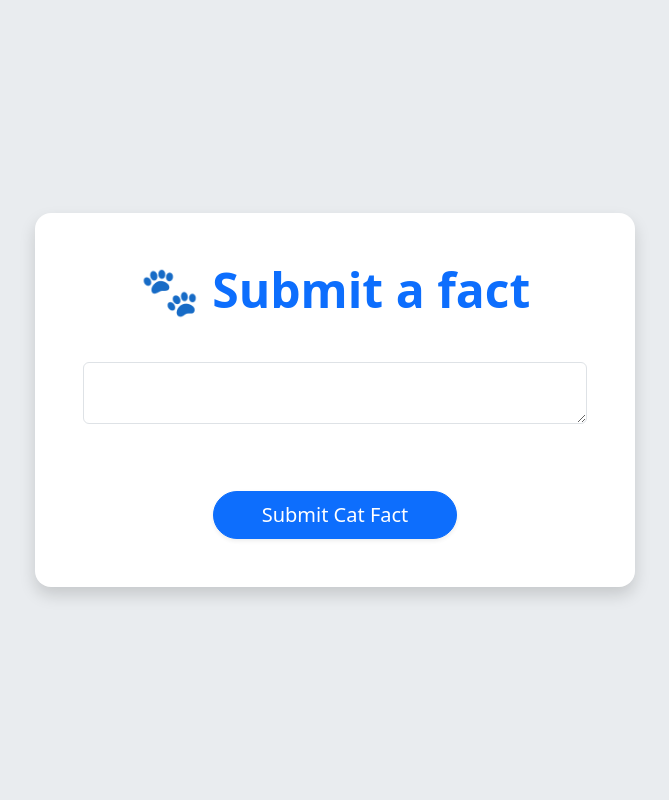
After one commit to ahmadsiddiqui/cat_api, a Django app: page /submit/ in a window 1280 px wide. The commit adds this page. Shown: the whole page, without its empty margins (305-974 px from the left). Run offline with Django 5.2, Linux system fonts and the light colour scheme.

Commit message:
now you can submit cat facts

```diff
--- a/cat_api/urls.py
+++ b/cat_api/urls.py
@@ -17,10 +17,12 @@ Including another URLconf
 from django.contrib import admin
 from django.urls import path, include
 from facts.views import frontend_view
+from facts.views import submit_view
 
 urlpatterns = [
     path('admin/', admin.site.urls),
     path('api/', include('facts.urls')),
     path('api-auth/', include('rest_framework.urls')),
     path('', frontend_view, name='home'),
+    path('submit/',submit_view, name='submit'),
 ]
--- a/facts/urls.py
+++ b/facts/urls.py
@@ -1,10 +1,18 @@
 from django.urls import path, include
 from rest_framework.routers import DefaultRouter
-from .views import CatFactViewSet
+from rest_framework.urlpatterns import format_suffix_patterns
+# from .views import CatFactViewSet
+from facts import views
 
 router = DefaultRouter()
-router.register(r'facts', CatFactViewSet)
+# router.register(r'facts', CatFactViewSet)
 
 urlpatterns = [
-    path('', include(router.urls)),
+    path("facts", views.catfact_list),
+    path("facts/<int:pk>", views.catfact_detail),
+    path("random", views.catfact_random)
 ]
+
+urlpatterns = format_suffix_patterns(urlpatterns)
+
+#urlpatterns.append(path('', include(router.urls)))
--- a/facts/views.py
+++ b/facts/views.py
@@ -1,27 +1,90 @@
 import random
+from django.http import HttpResponse, JsonResponse
+from django.views.decorators.csrf import csrf_exempt
 from rest_framework import viewsets
+from rest_framework.decorators import api_view, authentication_classes, permission_classes
 from django.shortcuts import render
 from rest_framework.decorators import action
 from rest_framework.response import Response
-from rest_framework.permissions import IsAuthenticatedOrReadOnly
+from rest_framework.permissions import IsAuthenticatedOrReadOnly, AllowAny
+from rest_framework.parsers import JSONParser
 from .models import CatFact
 from .serializers import CatFactSerializer
 
-class CatFactViewSet(viewsets.ModelViewSet):
-	queryset = CatFact.objects.all()
-	serializer_class = CatFactSerializer
-	permission_classes = [IsAuthenticatedOrReadOnly]
+# class CatFactViewSet(viewsets.ModelViewSet):
+# 	queryset = CatFact.objects.all()
+# 	serializer_class = CatFactSerializer
+# 	permission_classes = [IsAuthenticatedOrReadOnly]
 
-	@action(detail=False, methods=['get'])
-	def random(self, request):
-		count = self.queryset.count()
-		if count == 0:
-			return Response({"error":"No facts available"}, status=404)
+# 	@action(detail=False, methods=['get'])
+# 	def random(self, request):
+# 		count = self.queryset.count()
+# 		if count == 0:
+# 			return Response({"error":"No facts available"}, status=404)
 
-		random_index = random.randint(0, count-1)
-		fact=self.queryset[random_index]
-		serializer = self.get_serializer(fact)
-		return Response(serializer.data)
+# 		random_index = random.randint(0, count-1)
+# 		fact=self.queryset[random_index]
+# 		serializer = self.get_serializer(fact)
+# 		return Response(serializer.data)
 
 def frontend_view(request):
 	return render(request, 'index.html')
+
+def submit_view(request):
+	return render(request, 'submit.html')
+
+
+
+
+@api_view(['GET','POST'])
+@authentication_classes([]) # Removes SessionAuthentication and its CSRF check
+@permission_classes([AllowAny])
+@csrf_exempt
+def catfact_list(request):
+	if request.method == "GET":
+		cat_facts = CatFact.objects.all()
+		serializer = CatFactSerializer(cat_facts, many = True)
+		return JsonResponse(serializer.data, safe = False)
+	elif request.method == "POST":
+		#data = JSONParser().parse(request)
+		serializer = CatFactSerializer(data=request.data)
+		if serializer.is_valid():
+			serializer.save()
+			return JsonResponse(serializer.data, status=201)
+		return JsonResponse(serializer.errors, status=400)
+
+@api_view(['GET','PUT','DELETE'])
+@csrf_exempt
+def catfact_detail(request,pk):
+	try:
+		fact = CatFact.objects.get(pk=pk)
+	except CatFact.DoesNotExist:
+		return HttpResponse(status=404)
+
+	if request.method == "GET":
+		serializer = CatFactSerializer(fact)
+		return JsonResponse(serializer.data)
+	elif request.method == "PUT":
+		data = JSONParser().parse(request)
+		serializer = CatFactSerializer(fact, data=data)
+		if serializer.is_valid():
+			serializer.save()
+			return JsonResponse(serializer.data)
+		return JsonReposne(serializer.errors, status=400)
+	elif request.method == "DELETE":
+		fact.delete()
+		return HttpResponse(status=204)
+@api_view(['GET'])
+@csrf_exempt
+def catfact_random(request):
+	cat_facts = CatFact.objects.all()
+	if request.method == "GET":
+		count = cat_facts.count()
+		if count==0:
+			return HttpResponse("Error: No cat facts found",status=404)
+
+		random_index = random.randint(0, count-1)
+		fact = cat_facts[random_index]
+		serializer = CatFactSerializer(fact)
+		return JsonResponse(serializer.data)
+	return JsonReposne(serializer.errors, status=400)
--- /dev/null
+++ b/templates/submit.html
@@ -0,0 +1,89 @@
+<!DOCTYPE html>
+<html lang="en">
+<head>
+    <meta charset="UTF-8">
+    <meta name="viewport" content="width=device-width, initial-scale=1.0">
+    <title>Catfacts!</title>
+    <!-- Bootstrap 5 CSS -->
+    <link href="https://cdn.jsdelivr.net/npm/bootstrap@5.3.2/dist/css/bootstrap.min.css" rel="stylesheet">
+    <style>
+        body {
+            background-color: #e9ecef;
+            min-height: 100vh;
+            display: flex;
+            align-items: center;
+            justify-content: center;
+        }
+        .fact-card {
+            max-width: 600px;
+            width: 100%;
+            border-radius: 1rem;
+            box-shadow: 0 0.5rem 1rem rgba(0, 0, 0, 0.15);
+        }
+    </style>
+    <script src="https://cdn.jsdelivr.net/npm/bootstrap@5.3.2/dist/js/bootstrap.bundle.min.js"></script>
+</head>
+<body>
+
+    <div class="container d-flex justify-content-center px-3">
+        <div class="card fact-card border-0 text-center p-5 bg-white">
+            <h1 class="display-5 mb-4 fw-bold text-primary">🐾 Submit a fact</h1>
+            <form action="/api/facts" method="POST" id="form">
+                <div style="min-height: 100px; display: flex; align-items: center;  justify-content: center;">
+                    <textarea class="form-control" id="fact-text" name="fact"></textarea>
+                </div>
+
+                <div class="mt-5">
+                    <button id="fetch-btn" type="submit" class="btn btn-primary btn-lg rounded-pill px-5  shadow-sm">
+                        Submit Cat Fact
+                    </button>
+                </div>
+        </form>
+        </div>
+    </div>
+
+
+
+<!-- Modal -->
+<div class="modal fade" id="successModal" tabindex="-1" role="dialog" aria-labelledby="exampleModalLabel" aria-hidden="true">
+  <div class="modal-dialog" role="document">
+    <div class="modal-content">
+      <div class="modal-header">
+        <h5 class="modal-title" id="exampleModalLabel">You did it!</h5>
+      </div>
+      <div class="modal-body">
+        You submitted a cat fact! Now go back to the homepage and refresh endlessly until it shows up...
+      </div>
+    </div>
+  </div>
+</div>
+
+    <script>
+  const form = document.getElementById('form');
+  const modalElement = document.getElementById('successModal');
+  const myModal = new bootstrap.Modal(modalElement);
+  form.addEventListener('submit', function(event) {
+    event.preventDefault(); // Stop normal submission/reload
+
+    const formData = new FormData(form);
+    console.log(formData);
+    if(document.getElementById("fact-text").value == ""){
+        console.log("No form data provided");
+        return 0;
+    }
+
+    // Send silently in the background
+    fetch('/api/facts', {
+      method: 'POST',
+      body: formData
+    }).then(response => {
+      console.log("Success");
+      myModal.show();
+    }).catch(error => {
+      console.log("Fail");
+    });
+  });
+</script>
+
+</body>
+</html>
```
Also changed, not shown: templates/index.html (+8 -3 lines), db.sqlite3, 2 other files.
